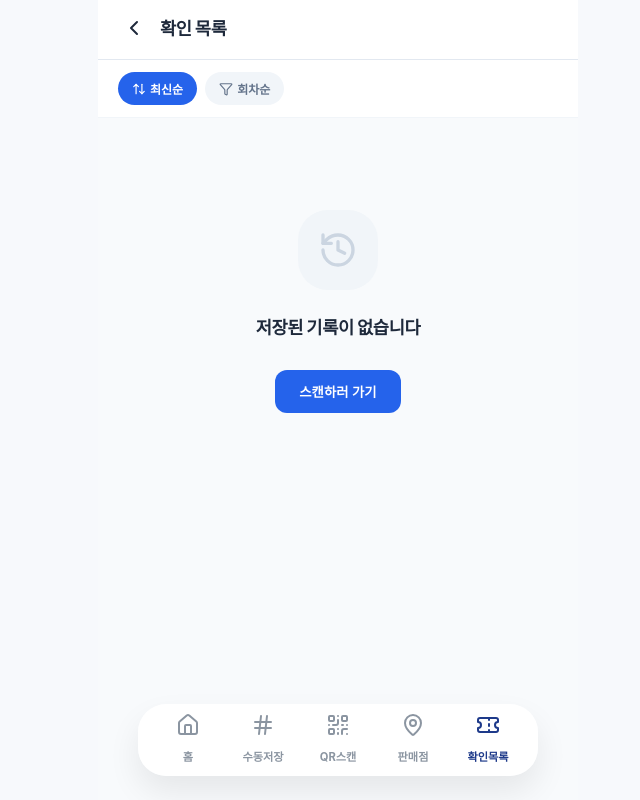
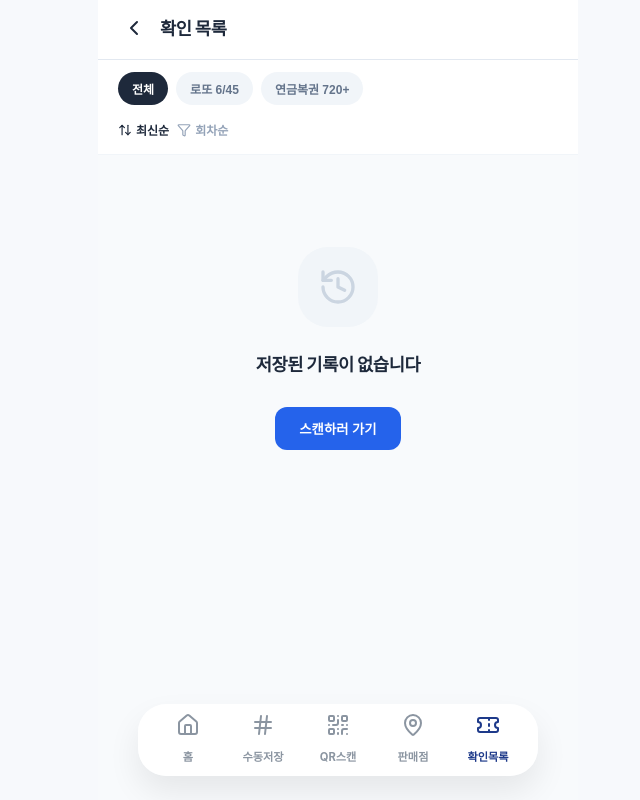
Before and after one commit to hayul-AI/lotto24, a React (Vite) app: page /my-tickets in a window 1280 px wide. Shown: the whole page, without its empty margins (302-942 px from the left). Built offline with nearby package versions, Linux system fonts and the light colour scheme; a web font is replaced by a local one.

Commit message:
Show pension lottery prize amount in QR result

```diff
--- a/src/pages/CheckResult.jsx
+++ b/src/pages/CheckResult.jsx
@@ -9,6 +9,17 @@ import { checkPensionRank } from '../utils/checkPensionResult';
 import { normalizeHistoryItem } from '../services/localTicketService';
 import { nanoid } from 'nanoid';
 
+const PENSION_PRIZE_LABELS = {
+  "1등": "매월 700만원 x 20년",
+  "2등": "매월 100만원 x 10년",
+  "보너스": "매월 100만원 x 10년",
+  "3등": "1,000,000원",
+  "4등": "100,000원",
+  "5등": "50,000원",
+  "6등": "5,000원",
+  "7등": "1,000원"
+};
+
 const CheckResult = () => {
   const location = useLocation();
   const navigate = useNavigate();
@@ -16,6 +27,7 @@ const CheckResult = () => {
   const [loading, setLoading] = useState(true);
   const [error, setError] = useState("");
   const [parsedData, setParsedData] = useState(null);
+  const [winningInfo, setWinningInfo] = useState(null);
   const [results, setResults] = useState([]);
   const [topRank, setTopRank] = useState(0);
   const [debugInfo, setDebugInfo] = useState(null);
@@ -93,20 +105,17 @@ const CheckResult = () => {
   };
 
   const handlePensionCheck = async (parsed) => {
-    // 디버그 정보 초기화
     const diagnostics = {
       rawText: parsed.rawText,
       qrValue: parsed.qrValue,
       leftPart: parsed.leftPart,
-      numberText: parsed.numberText,
+      numberText: parsed.numberText || (parsed.numbers ? parsed.numbers.join("") : ""),
       candidates: [],
       latestDocs: []
     };
 
-    // 후보군 생성
     const candidates = [];
 
-    // 1. pd120 확정 규칙 최우선
     if (parsed.reason === "pension_pd120_format") {
       candidates.push({
         drawNo: parsed.drawNo,
@@ -115,42 +124,40 @@ const CheckResult = () => {
         isValid: true
       });
     } else if (parsed.leftPart) {
-      // 2. 기타 pd... 후보군 (보조 진단용)
       const lp = parsed.leftPart;
       if (lp.length === 7 && lp.startsWith("120")) {
-        // 후보 A: pd120 + drawNo(3) + group(1)
         const d3 = Number(lp.substring(3, 6));
         const g1 = lp.substring(6, 7);
+        const g1Num = Number(g1);
         candidates.push({
           drawNo: d3,
           group: g1,
           rule: `pd120 + ${d3} + ${g1}`,
-          isValid: Number(g1) >= 1 && Number(g1) <= 5
+          isValid: g1Num >= 1 && g1Num <= 5
         });
 
-        // 후보 B: pd120 + drawNo(2) + group(2) -> 비유효 그룹 케이스 포함
         const d2 = Number(lp.substring(3, 5));
         const g2 = lp.substring(5, 7);
+        const g2Num = Number(g2);
         candidates.push({
           drawNo: d2,
           group: g2,
           rule: `pd120 + ${d2} + ${g2}`,
-          isValid: Number(g2) >= 1 && Number(g2) <= 5
+          isValid: g2Num >= 1 && g2Num <= 5
         });
       }
     }
 
-    // 기존 파서 결과 보완
     if (parsed.drawNo && !candidates.some(c => c.drawNo === parsed.drawNo)) {
+      const gNum = Number(parsed.group);
       candidates.push({
         drawNo: parsed.drawNo,
         group: parsed.group,
         rule: "기존 파서 규칙",
-        isValid: Number(parsed.group) >= 1 && Number(parsed.group) <= 5
+        isValid: gNum >= 1 && gNum <= 5
       });
     }
 
-    // 유효한 후보들에 대해 Firestore 존재 여부 확인
     for (const c of candidates) {
       if (c.isValid) {
         const status = await getPensionDocStatus(c.drawNo);
@@ -163,46 +170,38 @@ const CheckResult = () => {
     }
     diagnostics.candidates = candidates;
 
-    // 최신 문서 5개 조회 (진단용)
     const latest = await getPensionResultsDebug(5);
     diagnostics.latestDocs = latest.data || [];
     setDebugInfo(diagnostics);
 
-    try {
-      // 3. 실제 결과 조회 대상 선정 (유효한 그룹 + 문서 존재)
     const winnerCandidate = candidates.find(c => c.isValid && c.exists);
 
     if (!winnerCandidate) {
       const validButNoDoc = candidates.find(c => c.isValid);
       if (validButNoDoc) {
-          throw new Error(`연금복권 QR은 인식했지만 해당 회차 결과가 아직 등록되지 않았습니다.\n(조회 회차: 제${validButNoDoc.drawNo}회)`);
+        throw new Error(`연금복권 QR 인식 완료\n회차: ${validButNoDoc.drawNo}회\n조: ${validButNoDoc.group}조\n번호: ${diagnostics.numberText}\n\n해당 회차 결과가 아직 등록되지 않았습니다.`);
       }
       throw new Error(`연금복권 QR 인식 결과, 유효한 회차/조 정보를 찾을 수 없습니다.\n(진단 정보를 확인해주세요)`);
     }
 
-      // 4. 당첨 확인 진행
+    try {
       const winInfo = winnerCandidate.data;
       const ticketNumbers = parsed.numbers;
 
       if (!winInfo || !ticketNumbers || ticketNumbers.length !== 6) {
-        console.error("[PENSION CHECK ERROR - DATA INCOMPLETE]", { parsed, winnerCandidate });
         throw new Error("연금복권 당첨 정보를 확인할 수 없습니다 (데이터 불완전).");
       }
 
-      // 당첨 정보 설정 (상단 헤더 등에서 사용)
       setWinningInfo(winInfo);
 
-      // 당첨 번호 정규화 (문자열 비교용)
       const winGroup = String(winInfo.firstPrizeNumber?.group ?? "0");
       const winNumbers = Array.isArray(winInfo.firstPrizeNumber?.numbers)
         ? winInfo.firstPrizeNumber.numbers.map(String)
         : [];
 
-      // 내 번호 정규화
       const myGroup = String(winnerCandidate.group);
       const myNumbers = ticketNumbers.map(String);
 
-      // 당첨 등수 확인
       const winResult = checkPensionRank(
         { grade: Number(myGroup), numbers: myNumbers.map(Number) },
         { grade: Number(winGroup), winning: winNumbers.map(Number) }
@@ -223,7 +222,9 @@ const CheckResult = () => {
     } catch (checkErr) {
       console.error("[PENSION CHECK ERROR]", {
         parsed,
-        candidates,
+        firestorePath: `pension_results/${winnerCandidate?.drawNo}`,
+        docExists: winnerCandidate?.exists,
+        docData: winnerCandidate?.data,
         error: checkErr
       });
       throw checkErr;
@@ -396,15 +397,49 @@ const CheckResult = () => {
           {/* 3. 추첨결과 카드 - 초슬림화 */}
           <div style={{
             backgroundColor: topRank > 0 ? '#FEF3C7' : 'white',
-            borderRadius: '16px', padding: '10px 16px', textAlign: 'center',
+            borderRadius: '16px', padding: '12px 16px', textAlign: 'center',
             boxShadow: '0 2px 8px rgba(0,0,0,0.02)',
             border: topRank > 0 ? '2px solid #F59E0B' : '1px solid #E2E8F0'
           }}>
-            <div style={{ display: 'flex', alignItems: 'center', justifyContent: 'center', gap: '10px' }}>
+            <div style={{ display: 'flex', flexDirection: 'column', alignItems: 'center', justifyContent: 'center', gap: '6px' }}>
               {topRank > 0 ? (
                 <>
+                  <div style={{ display: 'flex', alignItems: 'center', gap: '10px' }}>
                     <Trophy size={24} color="#F59E0B" />
-                  <h2 style={{ fontSize: '1.05rem', fontWeight: '950', color: '#92400E' }}>{topRank}등 당첨! 축하합니다</h2>
+                    <h2 style={{ fontSize: '1.05rem', fontWeight: '950', color: '#92400E' }}>
+                      {parsedData?.type === 'pension720' ? (results[0]?.resultLabel || `${topRank}등`) : `${topRank}등`} 당첨! 축하합니다
+                    </h2>
+                  </div>
+                  {parsedData?.type === 'pension720' && (() => {
+                    const label = results[0]?.resultLabel || `${topRank}등`;
+                    const prizeLabel = PENSION_PRIZE_LABELS[label];
+
+                    if (prizeLabel) {
+                      console.log("[PENSION RESULT DISPLAY]", {
+                        rank: results[0]?.rank,
+                        resultLabel: label,
+                        prizeLabel,
+                        drawNo: parsedData?.drawNo,
+                        group: results[0]?.group,
+                        numberText: parsedData?.numberText
+                      });
+
+                      return (
+                        <div style={{
+                          marginTop: '2px',
+                          padding: '6px 16px',
+                          backgroundColor: 'rgba(245, 158, 11, 0.15)',
+                          borderRadius: '10px',
+                          border: '1px solid rgba(245, 158, 11, 0.2)'
+                        }}>
+                          <p style={{ fontSize: '1rem', fontWeight: '950', color: '#B45309' }}>
+                            당첨금: {prizeLabel}
+                          </p>
+                        </div>
+                      );
+                    }
+                    return null;
+                  })()}
                 </>
               ) : (
                 <>
--- a/src/pages/MyTickets.jsx
+++ b/src/pages/MyTickets.jsx
@@ -6,18 +6,27 @@ import { Trash2, ChevronLeft, Calendar, Trophy, History, ExternalLink, Filter, A
 const MyTickets = () => {
   const navigate = useNavigate();
   const [history, setHistory] = useState([]);
-  const [filter, setFilter] = useState('latest'); // latest, drawNo
+  const [sortFilter, setSortFilter] = useState('latest'); // latest, drawNo
+  const [typeFilter, setTypeFilter] = useState('all'); // all, lotto, pension
 
   useEffect(() => {
     loadHistory();
-  }, [filter]);
+  }, [sortFilter, typeFilter]);
 
   const loadHistory = () => {
     try {
       let data = getQrHistory();
       console.log(`[MyTickets] Raw history loaded: ${data.length} items`);
 
-      if (filter === 'drawNo') {
+      // 1. 종류 필터링
+      if (typeFilter === 'lotto') {
+        data = data.filter(item => item.type === 'lotto645');
+      } else if (typeFilter === 'pension') {
+        data = data.filter(item => item.type === 'pension720');
+      }
+
+      // 2. 정렬 필터링
+      if (sortFilter === 'drawNo') {
         data.sort((a, b) => (b?.drawNo ?? 0) - (a?.drawNo ?? 0));
       } else {
         data.sort((a, b) => new Date(b?.checkedAt || 0) - new Date(a?.checkedAt || 0));
@@ -53,26 +62,36 @@ const MyTickets = () => {
 
   const renderGameRow = (game, record) => {
     if (!game || !record) return null;
+    const isPension = record.type === 'pension720';
     const gameResult = record.results?.find(r => r?.label === game?.label);
     const winNums = record.winningNumbers || [];
     const bonusNo = record.bonusNo;
 
     return (
       <tr key={game.label} style={{ borderBottom: '1px solid #F1F5F9' }}>
-        <td style={{ ...tdStyle, fontWeight: '900', color: '#1E293B', fontSize: '0.85rem' }}>{game?.label || '-'}</td>
+        <td style={{ ...tdStyle, fontWeight: '900', color: '#1E293B', fontSize: '0.85rem' }}>
+          {isPension ? `${game?.group || '?'}조` : (game?.label || '-')}
+        </td>
         <td style={{ ...tdStyle, color: (gameResult?.rank > 0) ? '#2563EB' : '#94A3B8', fontWeight: '900', fontSize: '0.85rem' }}>
           {gameResult?.rank > 0 ? `${gameResult.rank}등` : '낙첨'}
         </td>
         <td style={{ ...tdStyle, textAlign: 'left', padding: '12px 8px' }}>
           <div style={{ display: 'flex', gap: '5px', flexWrap: 'wrap' }}>
             {(game?.numbers || []).map((n, i) => {
-              const isMatch = winNums.includes(n);
-              const isBonusMatch = n === bonusNo;
-              const ballBg = isMatch ? getBallColor(n) : (isBonusMatch ? '#F59E0B' : 'transparent');
+              // 연금복권은 인덱스별 비교, 로또는 포함 여부 비교
+              const isMatch = isPension
+                ? (winNums[i] === n)
+                : winNums.includes(n);
+
+              const isBonusMatch = !isPension && n === bonusNo;
+
+              const ballBg = isMatch
+                ? (isPension ? '#2563EB' : getBallColor(n))
+                : (isBonusMatch ? '#F59E0B' : 'transparent');
 
               return (
                 <span key={i} style={{
-                  width: '26px', height: '26px', borderRadius: '50%',
+                  width: '26px', height: '26px', borderRadius: isPension ? '4px' : '50%',
                   display: 'flex', alignItems: 'center', justifyContent: 'center',
                   fontSize: '0.8rem', fontWeight: '900',
                   backgroundColor: ballBg,
@@ -112,20 +131,45 @@ const MyTickets = () => {
         )}
       </header>
 
-      {/* 필터 영역 */}
-      <div style={{ padding: '12px 20px', display: 'flex', gap: '8px', overflowX: 'auto', backgroundColor: 'white', borderBottom: '1px solid #F1F5F9' }}>
+      {/* 필터 및 정렬 영역 */}
+      <div style={{ backgroundColor: 'white', borderBottom: '1px solid #F1F5F9' }}>
+        {/* 종류 필터 */}
+        <div style={{ padding: '12px 20px 6px', display: 'flex', gap: '8px', overflowX: 'auto', scrollbarWidth: 'none' }}>
           <button
-          onClick={() => setFilter('latest')}
-          style={{ ...filterBtnStyle, backgroundColor: filter === 'latest' ? '#2563EB' : '#F1F5F9', color: filter === 'latest' ? 'white' : '#64748B' }}
+            onClick={() => setTypeFilter('all')}
+            style={{ ...filterBtnStyle, backgroundColor: typeFilter === 'all' ? '#1E293B' : '#F1F5F9', color: typeFilter === 'all' ? 'white' : '#64748B' }}
+          >
+            전체
+          </button>
+          <button
+            onClick={() => setTypeFilter('lotto')}
+            style={{ ...filterBtnStyle, backgroundColor: typeFilter === 'lotto' ? '#2563EB' : '#F1F5F9', color: typeFilter === 'lotto' ? 'white' : '#64748B' }}
+          >
+            로또 6/45
+          </button>
+          <button
+            onClick={() => setTypeFilter('pension')}
+            style={{ ...filterBtnStyle, backgroundColor: typeFilter === 'pension' ? '#10B981' : '#F1F5F9', color: typeFilter === 'pension' ? 'white' : '#64748B' }}
+          >
+            연금복권 720+
+          </button>
+        </div>
+
+        {/* 정렬 필터 */}
+        <div style={{ padding: '6px 20px 12px', display: 'flex', gap: '8px' }}>
+          <button
+            onClick={() => setSortFilter('latest')}
+            style={{ ...sortBtnStyle, color: sortFilter === 'latest' ? '#1E293B' : '#94A3B8', fontWeight: sortFilter === 'latest' ? '900' : '700' }}
           >
             <ArrowUpDown size={14} /> 최신순
           </button>
           <button
-          onClick={() => setFilter('drawNo')}
-          style={{ ...filterBtnStyle, backgroundColor: filter === 'drawNo' ? '#2563EB' : '#F1F5F9', color: filter === 'drawNo' ? 'white' : '#64748B' }}
+            onClick={() => setSortFilter('drawNo')}
+            style={{ ...sortBtnStyle, color: sortFilter === 'drawNo' ? '#1E293B' : '#94A3B8', fontWeight: sortFilter === 'drawNo' ? '900' : '700' }}
           >
             <Filter size={14} /> 회차순
           </button>
+        </div>
       </div>
 
       <div style={{ padding: '12px' }}>
@@ -151,15 +195,22 @@ const MyTickets = () => {
                 <div key={recordId} style={{ backgroundColor: 'white', borderRadius: '24px', overflow: 'hidden', border: '1px solid #E2E8F0', boxShadow: '0 4px 15px rgba(0,0,0,0.04)' }}>
                   {/* 카드 상단 정보 */}
                   <div style={{ padding: '14px 18px', backgroundColor: '#F8FAFC', borderBottom: '1px solid #F1F5F9', display: 'flex', justifyContent: 'space-between', alignItems: 'center' }}>
-                    <div style={{ display: 'flex', alignItems: 'baseline', gap: '8px' }}>
-                      <span style={{ fontSize: '1.15rem', fontWeight: '950', color: '#1E293B' }}>
+                    <div style={{ display: 'flex', alignItems: 'center', gap: '8px', flexWrap: 'wrap' }}>
+                      <span style={{
+                        backgroundColor: record.type === 'pension720' ? '#ECFDF5' : '#EFF6FF',
+                        color: record.type === 'pension720' ? '#059669' : '#2563EB',
+                        fontSize: '0.65rem', fontWeight: '900', padding: '2px 8px', borderRadius: '6px'
+                      }}>
+                        {record.type === 'pension720' ? '연금복권 720+' : '로또 6/45'}
+                      </span>
+                      <span style={{ fontSize: '1.05rem', fontWeight: '950', color: '#1E293B' }}>
                          제 {drawNo}회
                       </span>
-                      <span style={{ fontSize: '0.75rem', color: '#94A3B8', fontWeight: '700' }}>
+                      <span style={{ fontSize: '0.7rem', color: '#94A3B8', fontWeight: '700' }}>
                         {record?.checkedAt ? new Date(record.checkedAt).toLocaleDateString().replace(/\./g, '/').slice(0, -1) : '-'}
                       </span>
                       {(record?.topRank ?? 0) > 0 && (
-                        <span style={{ backgroundColor: '#FEF3C7', color: '#B45309', fontSize: '0.7rem', fontWeight: '900', padding: '3px 8px', borderRadius: '8px', display: 'flex', alignItems: 'center', gap: '3px', marginLeft: '4px' }}>
+                        <span style={{ backgroundColor: '#FEF3C7', color: '#B45309', fontSize: '0.7rem', fontWeight: '900', padding: '3px 8px', borderRadius: '8px', display: 'flex', alignItems: 'center', gap: '3px' }}>
                           <Trophy size={12} /> {record.topRank}등
                         </span>
                       )}
@@ -225,6 +276,10 @@ const thStyle = {
   padding: '12px 8px', fontSize: '0.75rem', fontWeight: '900', color: '#94A3B8', textAlign: 'center'
 };
 
+const sortBtnStyle = {
+  background: 'none', border: 'none', fontSize: '0.75rem', display: 'flex', alignItems: 'center', gap: '4px', padding: '4px 0'
+};
+
 const tdStyle = {
   padding: '14px 8px', textAlign: 'center'
 };
--- a/src/utils/qrParser.js
+++ b/src/utils/qrParser.js
@@ -24,6 +24,7 @@ export const parseLotteryQr = (decodedText) => {
   }
 
   // 2. 신규 연금복권 형식 감지 (v가 pd120으로 시작하는 경우 - 최우선)
+  // 규칙: pd120{drawNo}{group}s{number6}
   if (url && url.hostname.includes("qr.dhlottery.co.kr") && v && v.toLowerCase().startsWith("pd120")) {
     const pdMatch = v.match(/^pd120(\d+)([1-5])s(\d{6})$/i);
     if (pdMatch) {
```
Lines whose indentation alone changed are shown as unchanged.
